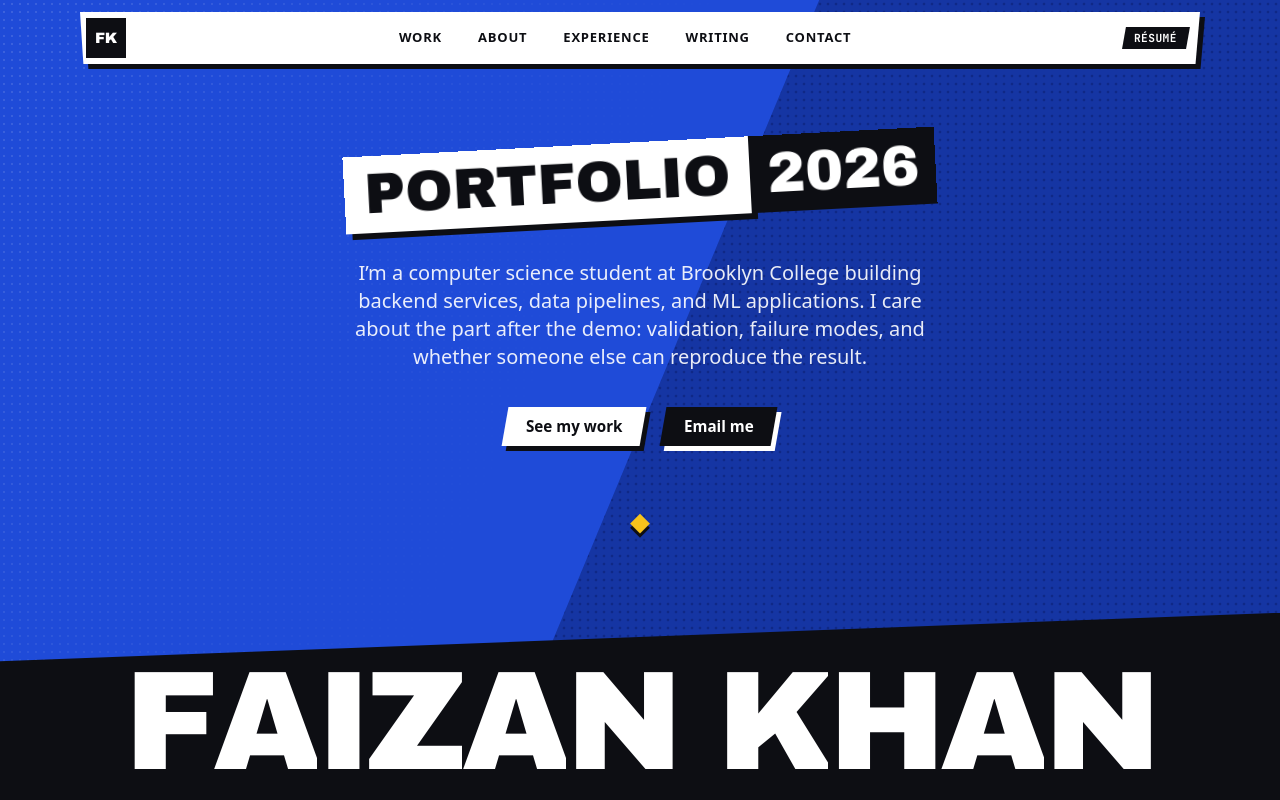
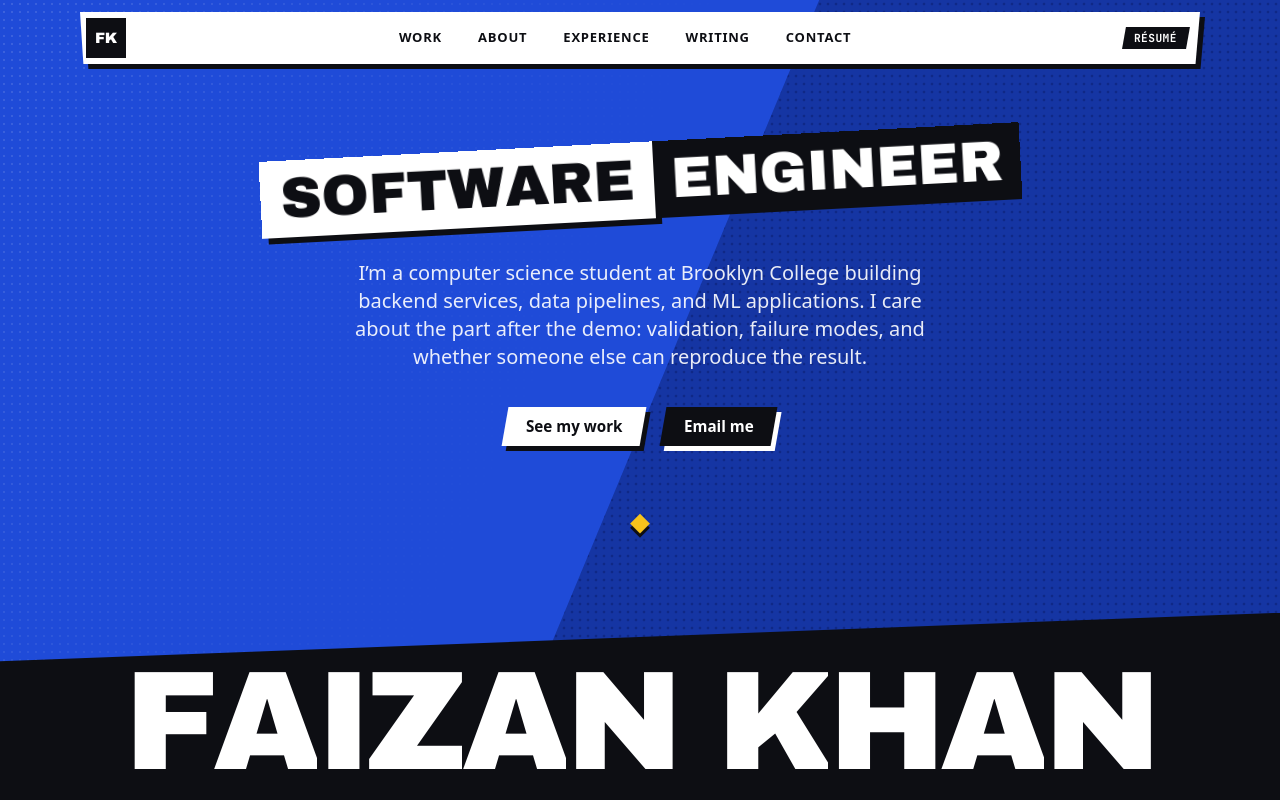
Before and after one commit to jellyfishing2346/myportfolio, a Next.js app: page / in a window 1280 px wide. Shown: the top 800 px of the page. Built offline with nearby package versions, Linux system fonts and the light colour scheme; a web font is replaced by a local one.

Commit message:
Use résumé email, change hero label

```diff
--- a/app/blog/[slug]/page.tsx
+++ b/app/blog/[slug]/page.tsx
@@ -59,7 +59,7 @@ export default function PostPage({ params }: { params: { slug: string } }) {
 
               <footer className="mt-14 flex flex-wrap items-center justify-between gap-5 border-t-2 border-slab pt-8">
                 <Link href="/blog" className="link">All posts</Link>
-                <a href="mailto:faizanakhan2003@gmail.com" className="btn btn-sm btn-slab"><span>Email me about this post</span></a>
+                <a href="mailto:faizan.khan.intern02@gmail.com" className="btn btn-sm btn-slab"><span>Email me about this post</span></a>
               </footer>
             </div>
           </div>
--- a/components/About.tsx
+++ b/components/About.tsx
@@ -16,7 +16,7 @@ const TOOLBOX = [
 const SOCIALS = [
   { href: 'https://github.com/jellyfishing2346', label: 'GitHub', Icon: GithubIcon },
   { href: 'https://linkedin.com/in/faizan-khan234', label: 'LinkedIn', Icon: Linkedin },
-  { href: 'mailto:faizanakhan2003@gmail.com', label: 'Email', Icon: Mail },
+  { href: 'mailto:faizan.khan.intern02@gmail.com', label: 'Email', Icon: Mail },
   { href: '/Faizan-Khan-Resume.pdf', label: 'Résumé', Icon: FileText },
 ]
 
--- a/components/Contact.tsx
+++ b/components/Contact.tsx
@@ -21,10 +21,10 @@ export default function Contact() {
         </p>
 
         <a
-          href="mailto:faizanakhan2003@gmail.com"
+          href="mailto:faizan.khan.intern02@gmail.com"
           className="mt-10 -rotate-[2deg] bg-paper px-5 py-3 font-display text-[clamp(1rem,0.7rem+1.6vw,1.9rem)] font-extrabold text-slab shadow-[8px_8px_0_var(--slab)] transition-all hover:-translate-x-1 hover:-translate-y-1 hover:bg-gold hover:shadow-[12px_12px_0_var(--slab)]"
         >
-          faizanakhan2003@gmail.com
+          faizan.khan.intern02@gmail.com
         </a>
 
         <div className="mt-10 flex flex-wrap items-center justify-center gap-3">
--- a/components/Hero.tsx
+++ b/components/Hero.tsx
@@ -6,9 +6,9 @@ export default function Hero() {
       <div className="flex flex-1 flex-col items-center justify-center px-6 pb-10 pt-28 text-center">
         <h1 className="sr-only">Faizan Khan, computer science student and software engineer</h1>
 
-        <p className="slam flex items-stretch font-display text-[clamp(1.6rem,1rem+3.2vw,3.6rem)] font-black uppercase leading-none" aria-hidden="true">
-          <span className="bg-paper px-[0.35em] py-[0.18em] text-slab shadow-[6px_6px_0_var(--slab)]">Portfolio</span>
-          <span className="bg-slab px-[0.3em] py-[0.18em] text-paper">2026</span>
+        <p className="slam flex flex-col items-start font-display sm:flex-row sm:items-stretch text-[clamp(1.6rem,1rem+3.2vw,3.6rem)] font-black uppercase leading-none" aria-hidden="true">
+          <span className="bg-paper px-[0.35em] py-[0.18em] text-slab shadow-[6px_6px_0_var(--slab)]">Software</span>
+          <span className="ml-[1.4em] bg-slab px-[0.3em] py-[0.18em] text-paper sm:ml-0">Engineer</span>
         </p>
 
         <div className="fade-late mt-10 max-w-[38rem]">
@@ -19,7 +19,7 @@ export default function Hero() {
           </p>
           <div className="mt-9 flex flex-wrap items-center justify-center gap-5">
             <a href="#projects" className="btn"><span>See my work</span></a>
-            <a href="mailto:faizanakhan2003@gmail.com" className="btn btn-slab"><span>Email me</span></a>
+            <a href="mailto:faizan.khan.intern02@gmail.com" className="btn btn-slab"><span>Email me</span></a>
           </div>
         </div>
 
```
